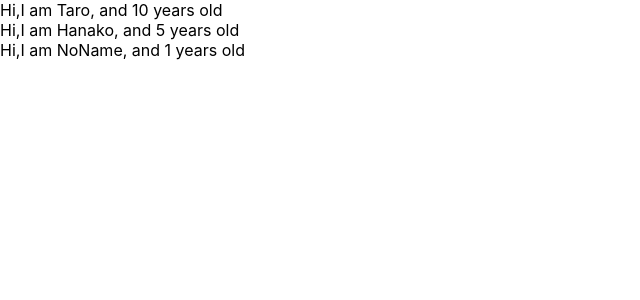
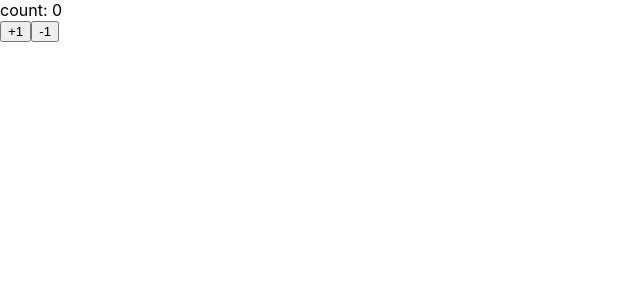
Before and after one commit to setoneno/react-redux-crud, a React (Create React App) app: page / in a window 1280 px wide. Shown: the top 300 px of the page, without its empty margins (0-640 px from the left). Built offline with nearby package versions, Linux system fonts and the light colour scheme.

Commit message:
learn state and setState

```diff
--- a/src/App.js
+++ b/src/App.js
@@ -1,35 +1,30 @@
-import React from 'react';
-import PropTypes from 'prop-types';
+import React, { Component } from 'react';
 
-const App = () => {
-  const profiles = [
-    { name: "Taro", age: 10 },
-    { name: "Hanako", age: 5 },
-    { name: "NoName" }
+const App = () => (<Counter></Counter>)
 
-  ]
-  return (
-    <div>
-      {
-        profiles.map((profile, index) => {
-          return <User name={profile.name} age={profile.age} key={index} />
-        })
-      }
-    </div>
-  )
-}
+class Counter extends Component {
+  constructor(props) {
+    super(props)
+    this.state = { count: 0 }
+  }
 
-const User = (props) => {
-  return <div>Hi,I am {props.name}, and {props.age} years old</div>
-}
+  handlePlusButton = () => {
+    this.setState({ count: this.state.count + 1 })
+  }
 
-User.propTypes = {
-  name: PropTypes.string,
-  age: PropTypes.number.isRequired
-}
+  handleMinusButton = () => {
+    this.setState({ count: this.state.count - 1 })
+  }
 
-User.defaultProps = {
-  age: 1
+  render() {
+    return (
+      <React.Fragment>
+        <div>count: { this.state.count }</div>
+        <button onClick={this.handlePlusButton}>+1</button>
+        <button onClick={this.handleMinusButton}>-1</button>
+      </React.Fragment>
+      )
+  }
 }
 
 export default App;
```
